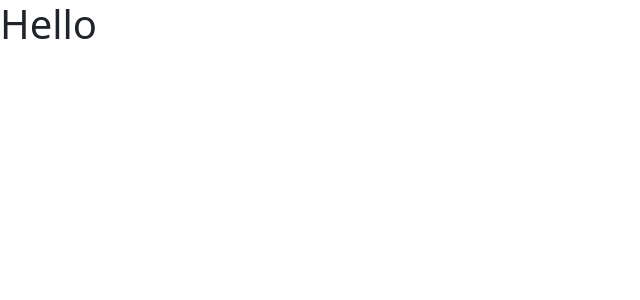
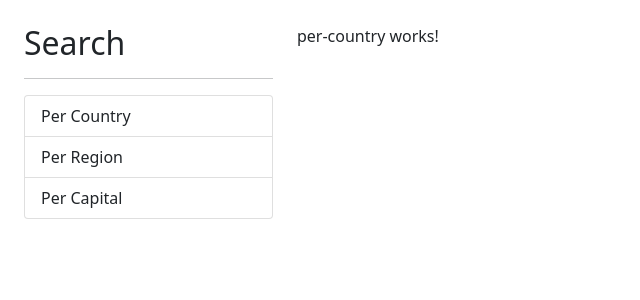
Before and after one commit to tonatiuh19/teaching-angular, an Angular app in the folder countriesApp/: page / in a window 1280 px wide. Shown: the top 300 px of the page, without its empty margins (0-640 px from the left). Built offline with nearby package versions, Linux system fonts and the light colour scheme.

Commit message:
creating routes module

```diff
--- a/countriesApp/src/app/app.component.html
+++ b/countriesApp/src/app/app.component.html
@@ -1 +1,14 @@
-<h1>Hello</h1>
+<div class="row container mt-4">
+  <div class="col-3">
+    <h2>Search</h2>
+    <hr>
+    <ul class="list-group">
+      <li class="list-group-item">Per Country</li>
+      <li class="list-group-item">Per Region</li>
+      <li class="list-group-item">Per Capital</li>
+    </ul>
+  </div>
+  <div class="col">
+    <router-outlet></router-outlet>
+  </div>
+</div>
--- a/countriesApp/src/app/app.module.ts
+++ b/countriesApp/src/app/app.module.ts
@@ -4,10 +4,11 @@ import { BrowserModule } from '@angular/platform-browser';
 import { AppComponent } from './app.component';
 import { SharedModule } from './shared/shared.module';
 import { CountriesModule } from './countries/countries.module';
+import { AppRoutingModule } from './app-routing.module';
 
 @NgModule({
   declarations: [AppComponent],
-  imports: [BrowserModule, SharedModule, CountriesModule],
+  imports: [BrowserModule, AppRoutingModule, SharedModule, CountriesModule],
   providers: [],
   bootstrap: [AppComponent],
 })
```
Also changed, not shown: countriesApp/src/app/app-routing.module.ts (added, +36 -0 lines).
